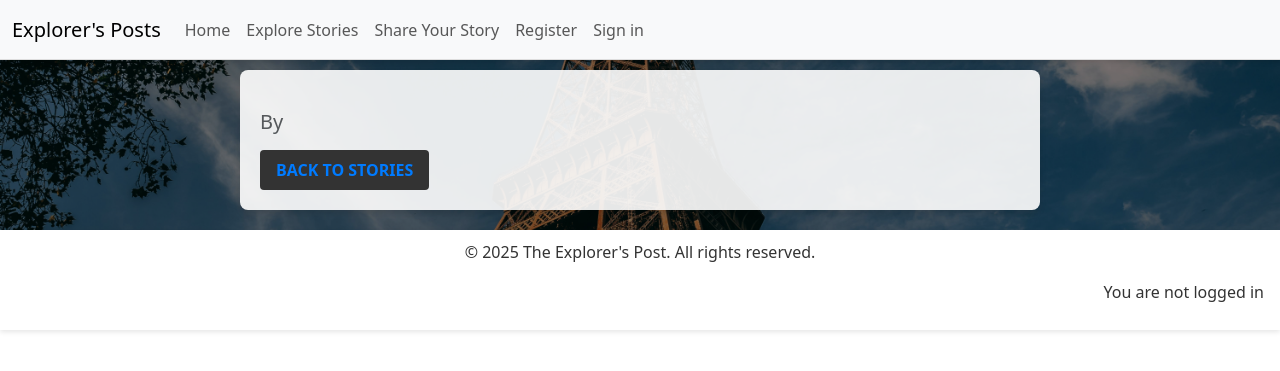
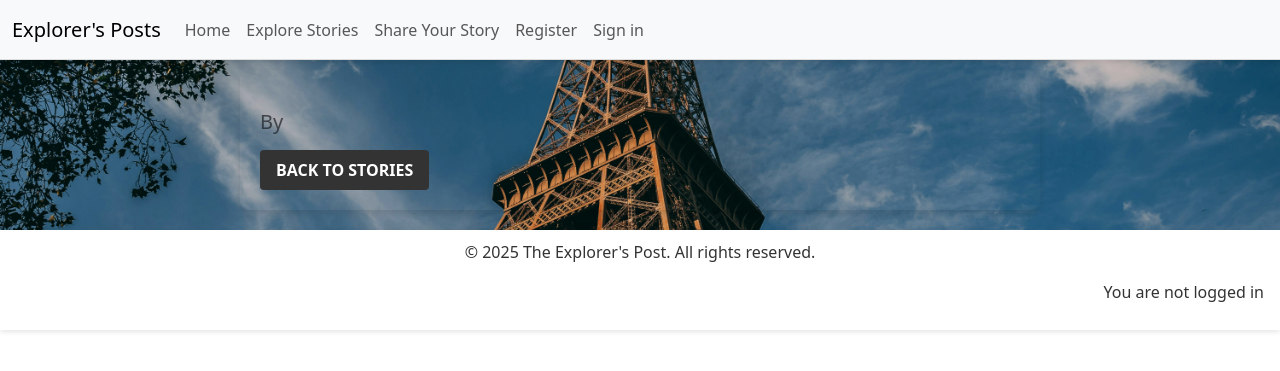
Before and after one commit to monicathomas8/The-Explorers-Post, a Django app: template stories/templates/story_detail.html in a window 1280 px wide. Shown: the top 371 px of the page. Run offline with Django 4.2, Linux system fonts and the light colour scheme; the template is opened without the code that fills it, so the values that code supplies are empty.

```diff
--- a/explorers_posts/settings.py
+++ b/explorers_posts/settings.py
@@ -27,7 +27,7 @@ TEMPLATES_DIR = os.path.join(BASE_DIR, 'templates')
 SECRET_KEY = os.environ.get("SECRET_KEY")
 
 # SECURITY WARNING: don't run with debug turned on in production!
-DEBUG = True
+DEBUG = False
 
 ALLOWED_HOSTS = [
     '8000-monicathoma-theexplorer-9km8v8dopdg.ws.codeinstitute-ide.net',
--- a/static/css/style.css
+++ b/static/css/style.css
@@ -59,7 +59,7 @@ main {
     left: 0;
     width: 100%;
     height: 100%;
-    background-color: rgba(0, 0, 0, 0.5); /* Semi-transparent overlay */
+    background-color: rgba(0, 0, 0, 0.169); /* Semi-transparent overlay */
     z-index: 1; /* Keep behind content */
 }
 
@@ -67,7 +67,6 @@ main {
 .story-list-container > * {
     position: relative;
     z-index: 2; /* Above the overlay */
-    background-color: rgba(255, 255, 255, 0.9); /* Light background for readability */
     border-radius: 8px;
     padding: 20px;
     max-width: 800px;
@@ -106,9 +105,10 @@ main {
 
 .story-list-container h1 {
     text-align: center;
-    font-size: 2rem;
+    font-size: 3rem;
     margin-bottom: 20px;
-    color: #333;
+    color: white;
+    text-shadow: 2px 2px 5px rgba(0, 0, 0, 0.7);
 }
 
 .story-list-container h2 {
@@ -134,15 +134,12 @@ main {
 
 /* Links for Edit/Delete */
 .story-list-container a {
-    color: #007bff;
+    color: white;
     text-decoration: none;
     font-weight: bold;
     margin-right: 10px;
 }
 
-.story-list-container a:hover {
-    text-decoration: underline;
-}
 
 /*************** Login/Signup/Logout Pages ***************/
 
@@ -251,7 +248,7 @@ form .secondaryAction:hover {
     z-index: 2; /* Sits above the carousel */
     text-align: center; /* Center text */
     color: white;
-    text-shadow: 2px 2px 5px rgba(0, 0, 0, 0.7); /* Makes text readable over images */
+    text-shadow: 2px 2px 5px rgba(0, 0, 0, 0.7);
     padding: 20px;
 }
 
--- a/users/urls.py
+++ b/users/urls.py
@@ -3,6 +3,6 @@ from . import views
 
 urlpatterns = [
     path('', views.my_posts, name='my_posts'),
-    path('<int:post_id>/', views.edit_story, name='edit_story'),
-    path('<int:post_id>/', views.delete_story, name='delete_story'),
+    path('<int:post_id>/edit', views.edit_story, name='edit_story'),
+    path('<int:post_id>/delete', views.delete_story, name='delete_story'),
 ]
```
Also changed, not shown: stories/templates/story_list.html (+2 -1 lines).
